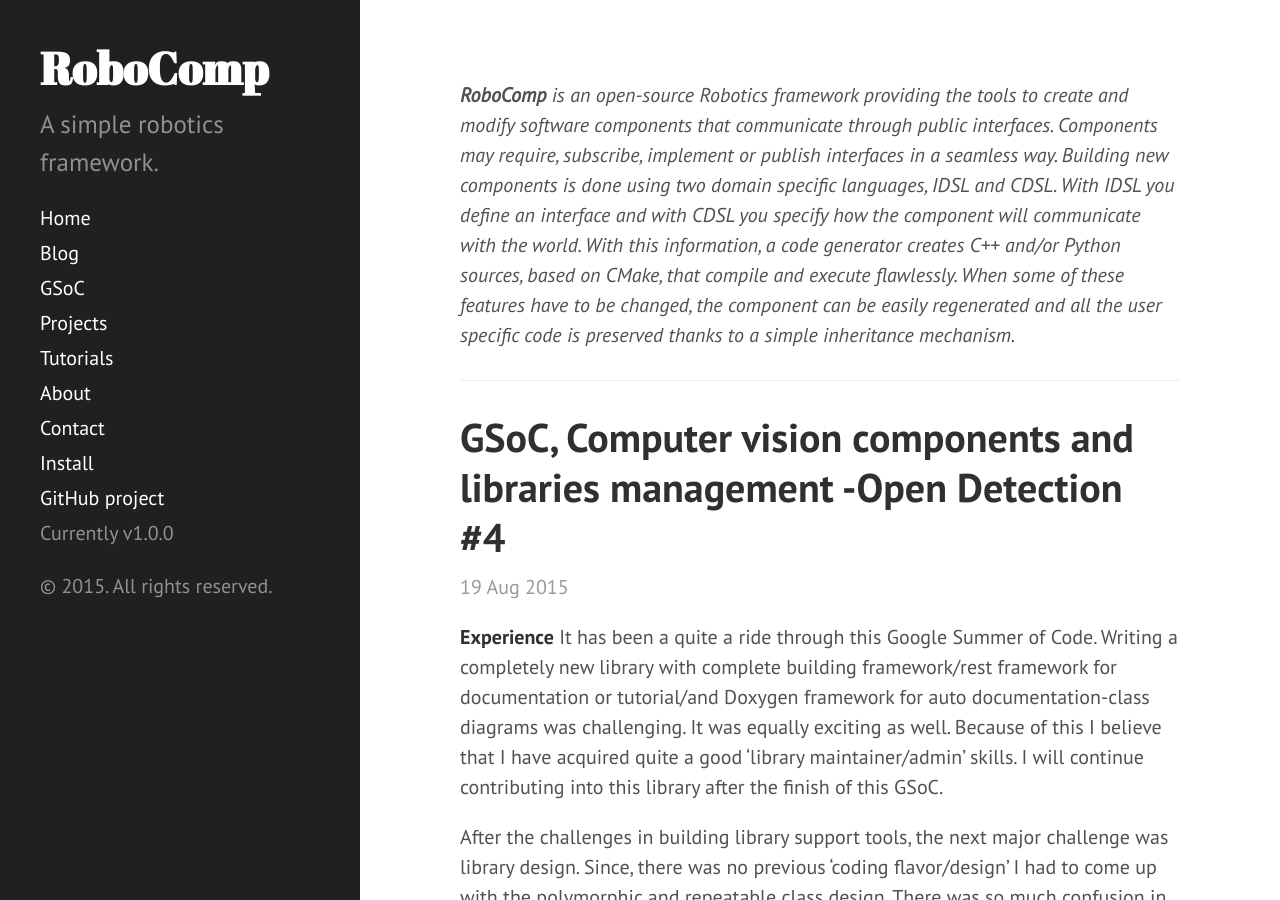
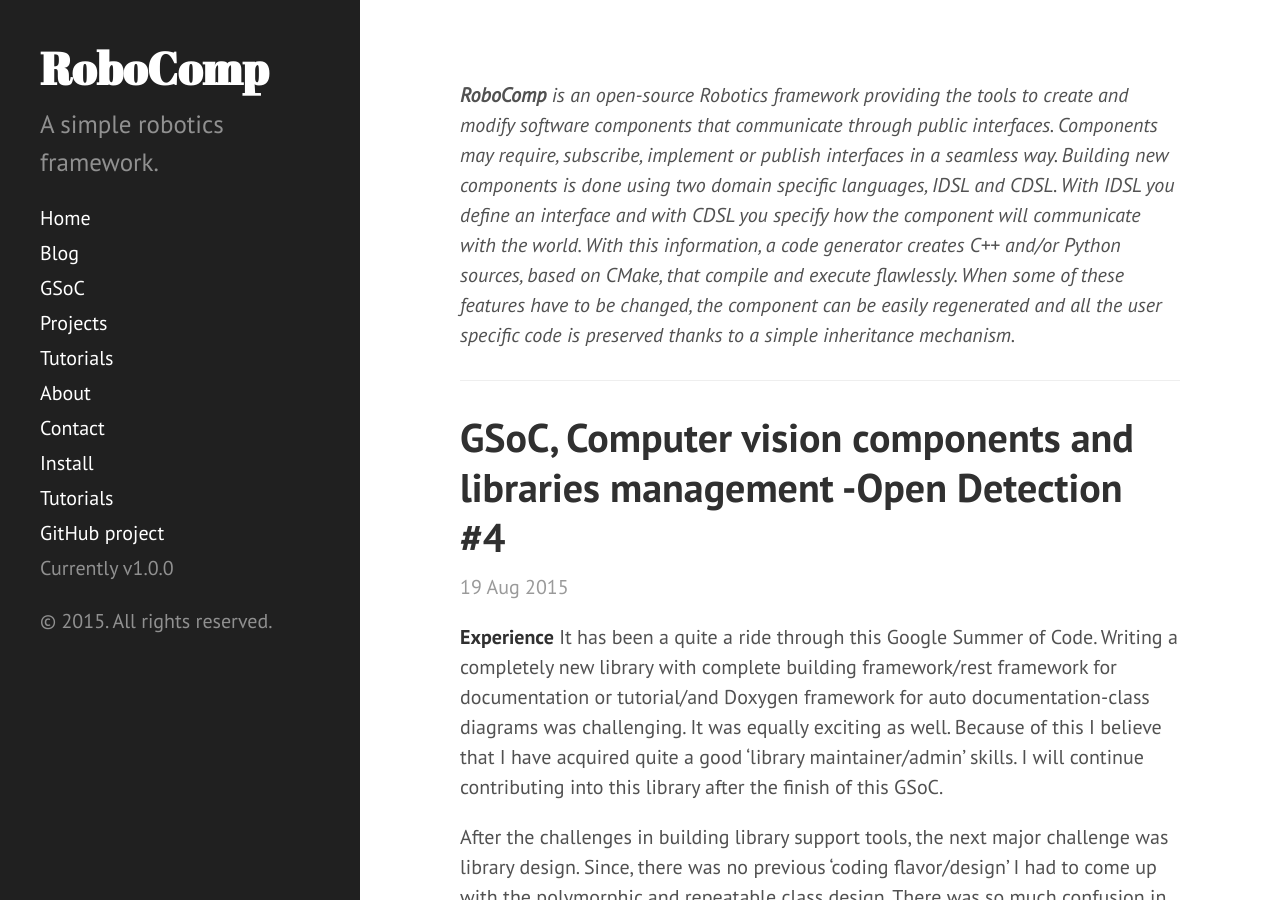
Before and after one commit to robocomp/website, a Jekyll site: the page built from index.html, in a window 1280 px wide and 900 px high. Built offline with Jekyll 4.4.1, drawn with Linux system fonts in a browser that asks for light colours; Markdown is read by kramdown in place of the engine named in the settings; the list of posts is cut into pages by our own code.

Commit message:
Change tutorials

```diff
--- a/_includes/sidebar.html
+++ b/_includes/sidebar.html
@@ -25,7 +25,9 @@
           {% endif %}
         {% endif %}
       {% endfor %}
+      <a class="sidebar-nav-item" href="http://robocomp.readthedocs.org">Tutorials</a>
       <a class="sidebar-nav-item" href="{{ site.github.repo }}">GitHub project</a>
+
       <span class="sidebar-nav-item">Currently v{{ site.version }}</span>
     </nav>
 
```
